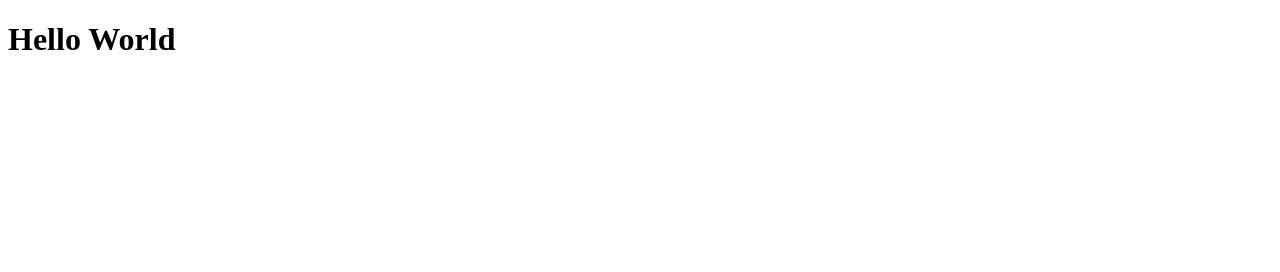
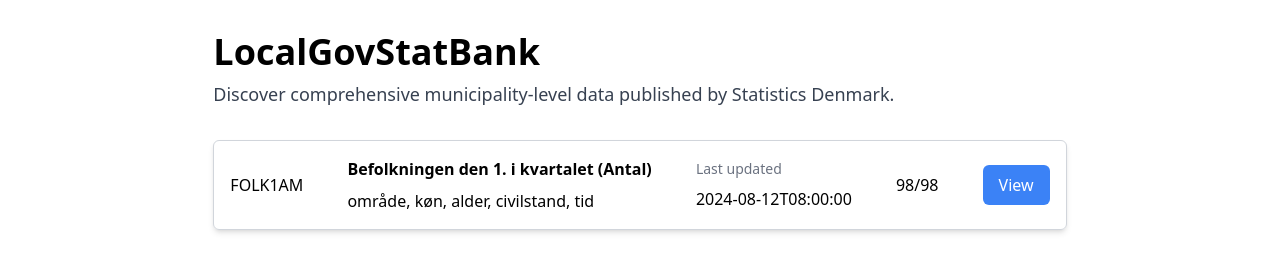
Before and after one commit to FrLars21/LocalGovStatBank, a plain HTML site: page index.html in a window 1280 px wide. Drawn offline with nearby package versions, Linux system fonts and the light colour scheme.

Commit message:
mvp app done.

```diff
--- /dev/null
+++ b/data.json
@@ -0,0 +1,18 @@
+[
+    {
+        "id": "FOLK1AM",
+        "title": "Befolkningen den 1. i kvartalet",
+        "unit": "Antal",
+        "updated": "2024-08-12T08:00:00",
+        "firstPeriod": "2008K1",
+        "lastPeriod": "2024K3",
+        "variables": [
+            "område",
+            "køn",
+            "alder",
+            "civilstand",
+            "tid"
+        ],
+        "n_municipalities": 98
+    }
+]
--- a/index.html
+++ b/index.html
@@ -1,11 +1,23 @@
 <!DOCTYPE html>
-<html lang="en">
+<html>
 <head>
     <meta charset="UTF-8">
     <meta name="viewport" content="width=device-width, initial-scale=1.0">
-    <title>Document</title>
+    <title>LocalGovStatBank</title>
+    <script src="https://cdn.tailwindcss.com"></script>
 </head>
 <body>
-    <h1>Hello World</h1>
+    <div class="container w-8/12 mx-auto py-8">
+        <section class="flex flex-col gap-2 mb-8">
+            <h1 class="text-4xl font-bold">LocalGovStatBank</h1>
+            <p class="text-lg text-gray-700">Discover comprehensive municipality-level data published by Statistics Denmark.</p>
+        </section>
+        <!-- Cards container -->
+        <div id="cardsContainer">
+            <!-- Cards will be dynamically inserted here -->
+        </div>
+    </div>
+
+    <script src="index.js"></script>
 </body>
 </html>
--- /dev/null
+++ b/index.js
@@ -0,0 +1,36 @@
+async function fetchData() {
+    const response = await fetch('data.json');
+    const data = await response.json();
+    return data;
+}
+
+function createCard(item) {
+    const card = document.createElement('div');
+    card.className = 'border border-gray-300 rounded-md p-4 shadow-md flex justify-between items-center';
+    card.innerHTML = `
+        <span>${item.id}</span>
+        <div class="flex flex-col gap-2">
+            <strong>${item.title} (${item.unit})</strong>
+            <span>${item.variables.join(', ')}</span>
+        </div>
+        <div class="flex flex-col gap-2">
+            <span class="text-gray-500 text-sm">Last updated</span>
+            <span>${item.updated}</span>
+        </div>
+        <span>${item.n_municipalities}/98</span>
+        <a href="https://statbank.dk/${item.id}" target="_blank" class="bg-blue-500 text-white px-4 py-2 rounded-md">View</a>
+    `;
+    return card;
+}
+
+async function renderCards() {
+    const data = await fetchData();
+    const cardsContainer = document.getElementById('cardsContainer');
+
+    data.forEach(item => {
+        const card = createCard(item);
+        cardsContainer.appendChild(card);
+    });
+}
+
+document.addEventListener('DOMContentLoaded', renderCards);
```
